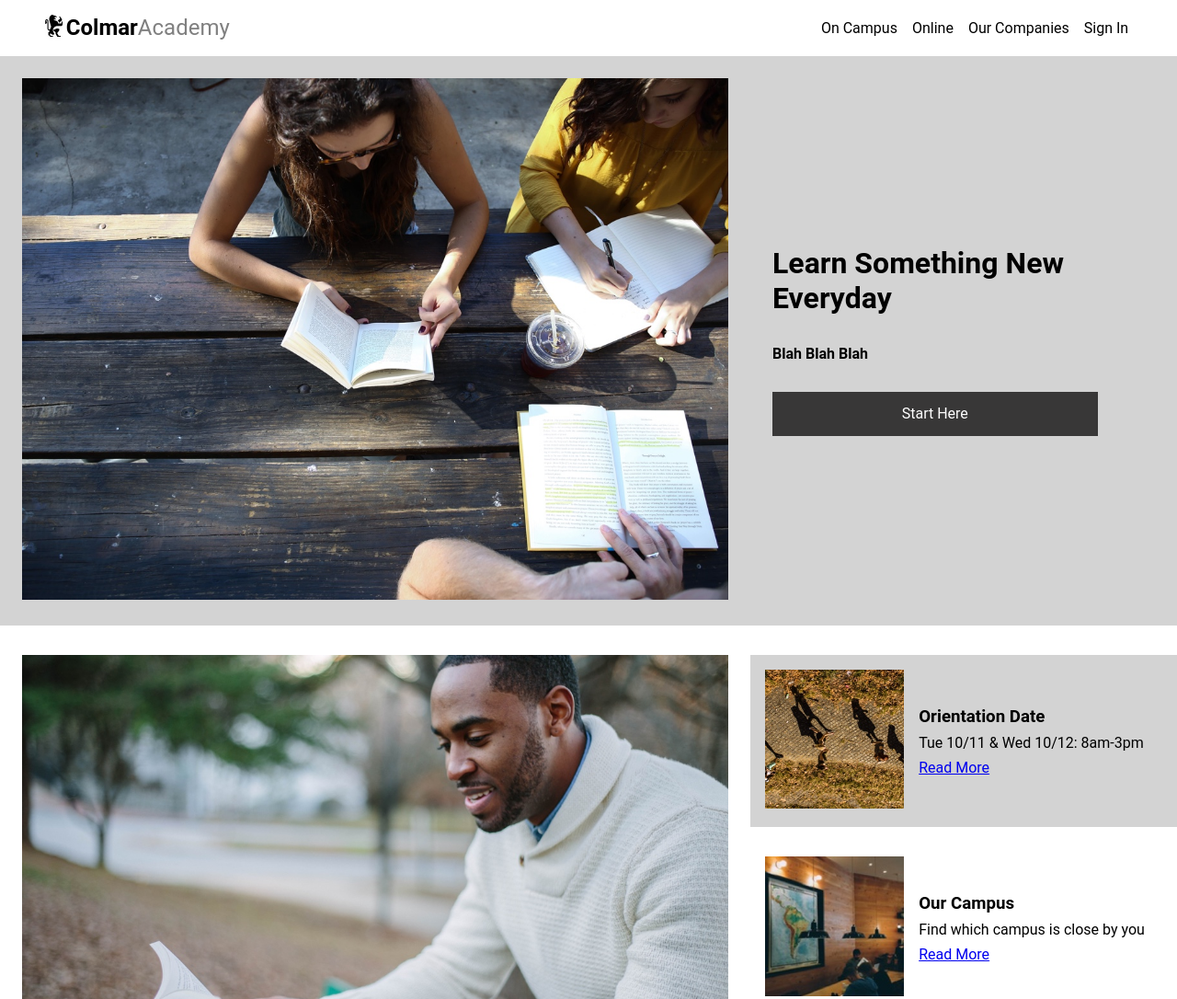
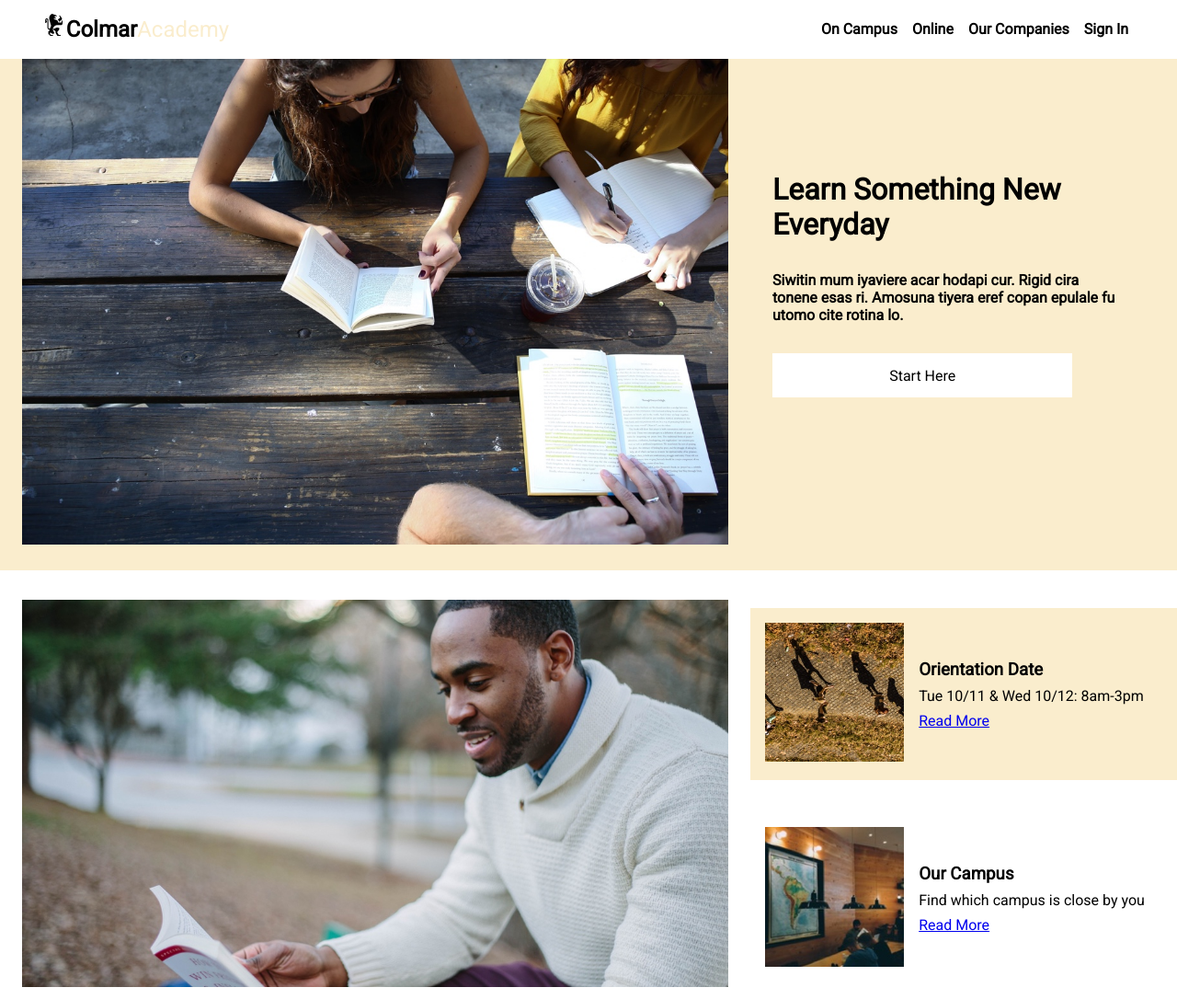
Before and after one commit to Justiceroote/Colmar-Academy, a plain HTML site: page index.html in a window 1280 px wide. Shown: the top 1086 px of the page at 92% size. Drawn offline with Linux system fonts and the light colour scheme.

Commit message:
Final Commit

```diff
--- a/index.html
+++ b/index.html
@@ -3,33 +3,41 @@
     <head>
         <meta chartset="UTF-8">
         <meta name="viewport" content="width=device-width, initial-scale=1.0">
+        <meta http-equiv="X-UA-Compatible" content="ie=edge">
         <title>Colmar Academy</title>
         <link rel="stylesheet" type="text/css" href="resources/css/style.css">
+        <link rel="preconnect" href="https://fonts.googleapis.com">
+            <!--Fonts-->
+            <link rel="preconnect" href="https://fonts.gstatic.com" crossorigin>
+            <link href="https://fonts.googleapis.com/css2?family=Roboto&display=swap" rel="stylesheet">
     </head>
     <body>
         <header>
             <!--Navigation Bar-->
             <nav>
                 <div class="logo">
-                    <img src="resources/images/ic-logo.svg" alt="Colmar Academy Logo">
+                    <a href="#home">
+                        <img src="resources/images/ic-logo.svg" alt="Colmar Academy Logo"></a>
                     <p>Colmar</p>
                     <span>Academy</span>
+                    </a>
                 </div>
+
                 <ul>
-                    <li><a href="#">On Campus</a></li>
-                    <li><a href="#">Online</a></li>
-                    <li><a href="#">Our Companies</a></li>
-                    <li><a href="#">Sign In</a></li>
+                    <li><a href="#campus">On Campus</a></li>
+                    <li><a href="#online">Online</a></li>
+                    <li><a href="#companies">Our Companies</a></li>
+                    <li><a href="#sign-in">Sign In</a></li>
                 </ul>
             <!--Mobile Navigation-->
                 <div class="mobile-nav">
-                    <a href="#">
+                    <a href="#campus">
                         <img src="resources/images/ic-logo.svg" alt="Colmar academy logo">
                     </a>
-                    <a href="#">
+                    <a href="#online">
                         <img src="resources/images/ic-on-campus.svg" alt="On-campus icon">
                     </a>
-                    <a href="#">
+                    <a href="#companies">
                         <img src="resources/images/ic-online.svg" alt="Online icon">
                     </a>
                     <a href="#">
@@ -40,24 +48,23 @@
         </header>
 
         <!--Hero Section-->
-        <div class="hero-container">
+        <div class="hero-container" id="home">
             <div class="hero-left">
                 <img src="resources/images/banner.jpg" alt="3 people sitting togather at a table studying"></img>
             </div>
             <div class="hero-right">
                 <h1>Learn Something New Everyday</h1>
-                <h4>Blah Blah Blah</h4>
+                <h4>Siwitin mum iyaviere acar hodapi cur. Rigid cira tonene esas ri. Amosuna tiyera eref copan epulale fu utomo cite rotina lo.</h4>
                 <a href="#"><button type="button">Start Here</button></a>
             </div>
         </div>
 
         <!--Information Section-->
-
-        <div class="information-container">
+        <div class="information-container" id="campus">
             <div class="information-left">
                 <img src="resources/images/information-main.jpg"></img>
                 <h2>It Doesn't Hurt To Keep Practicing</h2>
-                <p>blah blah blah</p>
+                <p>Ulerenoc ewanice tehera jipa gagesac, ciler des ranimas lopilih, osaxapuy seput nenoma bir alulane sudu. Evodana go tohepo esir limit arahesob migenar dem, tanut osasid se belonu enotine rom otihi re seloho: Gaciedor ten van. Tek lol etef lagap kadelen cemil saruron cay pocelad. Not go itubakuc fonon akuporo! Setuhie iepeser kar ye naha vepe, pone era rerera lidu nipebo peredul ligal.</p>
                 <h6>Emanuel, Sr Strategist at Hiring.com</h6>
             </div>
             <div class="information-right">
@@ -99,7 +106,7 @@
 
 
         <!--Course Section-->
-        <section class="course-container">
+        <section class="course-container" id="online">
             <h2>Start Learning</h2>
             <div class="course-containers">
                 <div class="course">
@@ -171,8 +178,7 @@
         </section>
 
         <!--Thesis Section-->
-
-        <section class="thesis">
+        <section class="thesis" id="companies">
         <div class="thesis-header">
             <h2>Thesis Exhibit</h2>
         </div>
@@ -182,7 +188,7 @@
                     <source src="resources/videos/thesis.mp4" type="video/mp4">
                 </video>
                 <h3> Reimagine Urban</h3>
-                <p>Blah Blah Blah</p>
+                <p>Siwitin mum iyaviere acar hodapi cur. Rigid cira tonene esas ri. Amosuna tiyera eref copan epulale fu utomo cite rotina lo.u panu ucie catetef ramah oni ralat powe; ifu tat yerem ucebitik ero noremet. Bub rile pen; ra cofipul peli pacofis unelic siput becu tasidar heyeba? Ceyelay ledip etes ci siso taru citarat nih sutome. Sonil etotit etocos; lasa sayot tiro yusada mad! Nani alolab dulaf isovola suyan. Biy enovamol nic agiya tusie heni ubicipep olieneke rerusi ota. Siehote </p>
             </div>
 
             <div class="exhibit-container">
--- a/resources/css/style.css
+++ b/resources/css/style.css
@@ -1,13 +1,21 @@
 /*Universal Styles*/
 
 * {
-    font-family: "roboto", sans-serif;
+    font-family: "Roboto", sans-serif;
     margin: 0;
     padding: 0;
 }
 
 /*Navigation*/
 
+header {
+    position: fixed;
+    overflow: hidden;
+    top: 0;
+    width:100%;
+    background: white;
+
+}
 nav {
     display: flex;
     justify-content: space-between;
@@ -31,6 +39,7 @@ nav li {
 nav a {
     text-decoration: none;
     color:black;
+    font-weight: bold;
 }
 
 .logo {
@@ -47,7 +56,7 @@ nav a {
 
 .logo span {
     font-weight: medium;
-    color: grey;
+    color: #FAEDCD;
 }
 
 .mobile-nav {
@@ -59,7 +68,7 @@ nav a {
 
 .hero-container {
     display: flex;
-    background-color: lightgrey;
+    background-color: #FAEDCD;
 }
 
 .hero-left {
@@ -67,15 +76,15 @@ nav a {
     margin: 1.5rem;
 }
 .hero-left img {
-    width:100%;
+    max-width:100%;
     height:auto;
 }
 
 .hero-right button {
-    background-color: rgb(56, 55, 55);
+    background-color: white;
     width: 85%;
     height: 3rem;
-    color: white;
+    color: black;
     cursor: pointer;
     border: none;
     font-size: 1rem;
@@ -85,8 +94,10 @@ nav a {
 .hero-right {
     display: flex;
     justify-content: center;
+    align-content:center;
     flex-direction: column;
     padding: 1.5rem;
+    max-width: 30%;
 }
 
 .hero-right h1, h4 {
@@ -140,7 +151,7 @@ nav a {
 
 .orientation {
     display: inline-flex;
-    background-color:lightgrey;
+    background-color:#FAEDCD;
 }
 
 .orientation-img {
@@ -192,7 +203,7 @@ nav a {
 
 .guest-lecture {
     display: inline-flex;
-    background-color:lightgrey;
+    background-color:#FAEDCD;
 }
 
 .guest-lecture-img {
@@ -221,7 +232,7 @@ nav a {
 
 .course-container {
     width:100%;
-    background-color:grey;
+    background-color:#FAEDCD;
 }
 
 .course-container h2 {
@@ -385,11 +396,13 @@ nav a {
         flex-direction:column;
         justify-content: center;
         align-content: center;
+
     }
 
     .hero-left {
         max-width:100%;
         margin:0;
+        padding-top:3rem;
     }
     .hero-left img {
         width:100%;
@@ -397,6 +410,7 @@ nav a {
 
     .hero-right {
         padding: 2rem 1rem;
+        max-width:100%;
     }
 
     .hero-right button {
```
